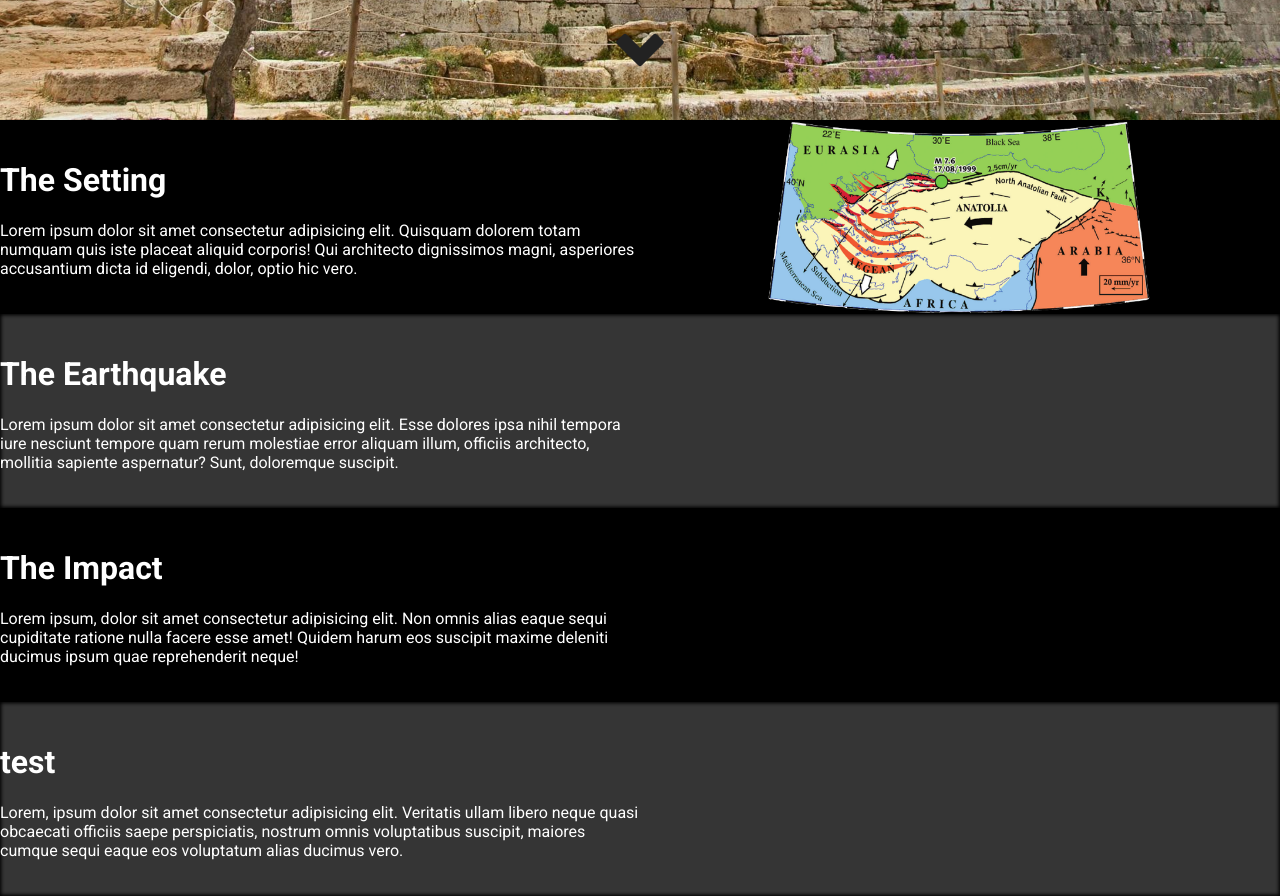
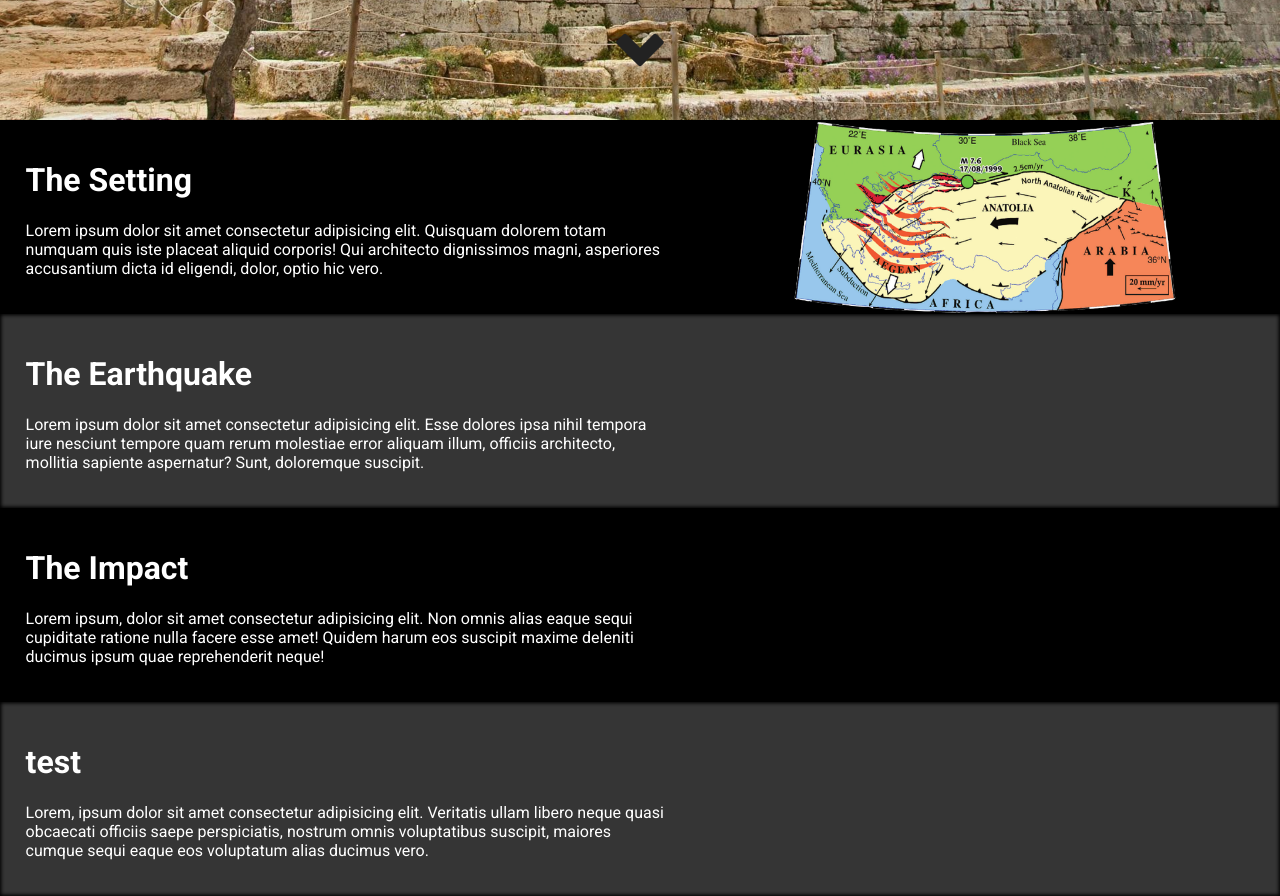
Before and after one commit to JonZavialov/virtual-museum, a website: page public/index.html in a window 1280 px wide. Shown: the part 680-1576 px from the top of the page. Drawn offline with nearby package versions, Linux system fonts and the light colour scheme.

Commit message:
fix styles

```diff
--- a/public/assets/styles/index.css
+++ b/public/assets/styles/index.css
@@ -43,10 +43,10 @@ body {
 #main .text {
   width: 50%;
   margin-right: 10%;
-  padding: 20px 0;
+  padding: 20px 0 20px 2%;
 }
 
 #main > div img {
   width: 30%;
-  margin-right: 10%;
+  margin-right: 3%;
 }
```
